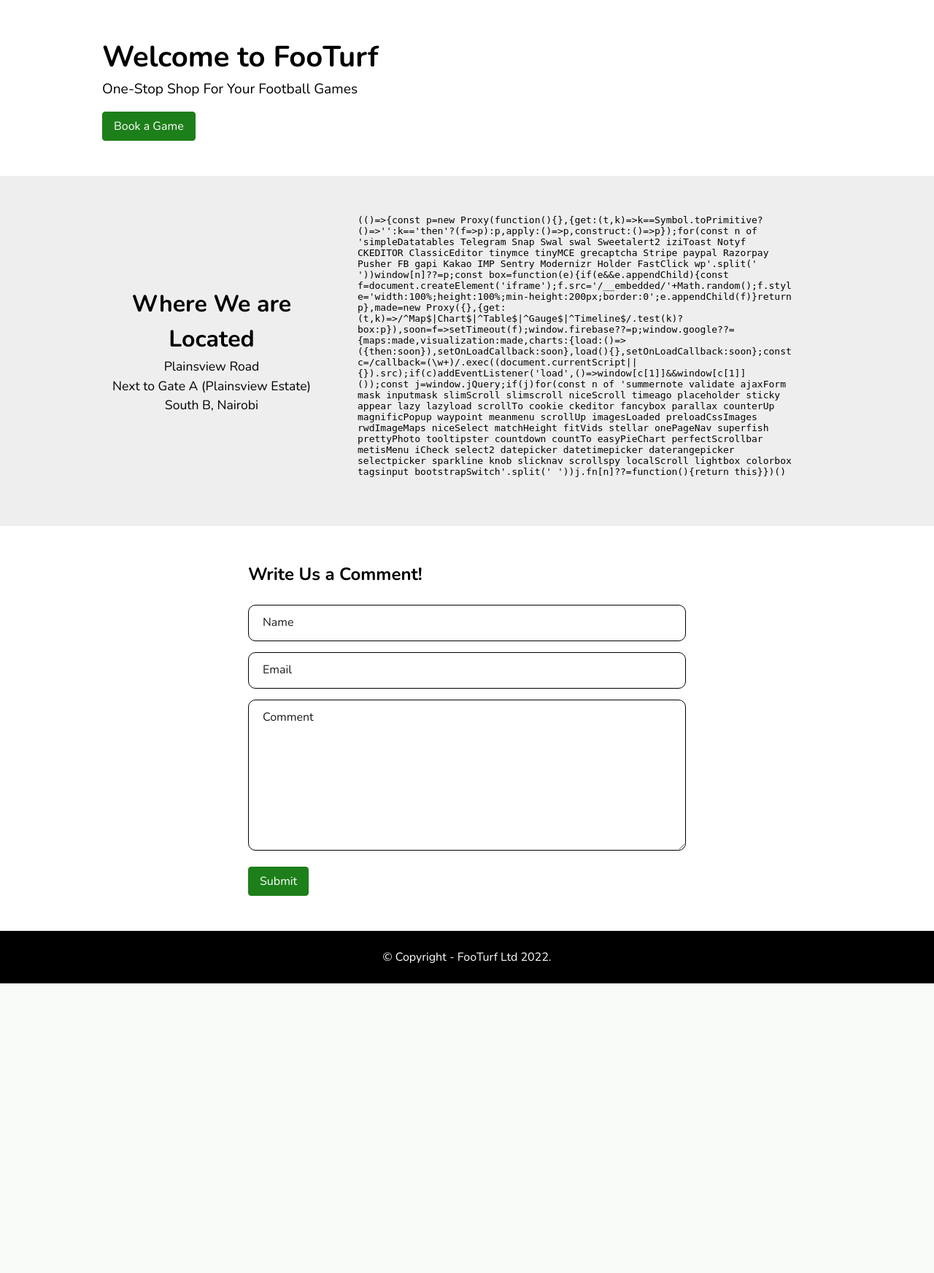
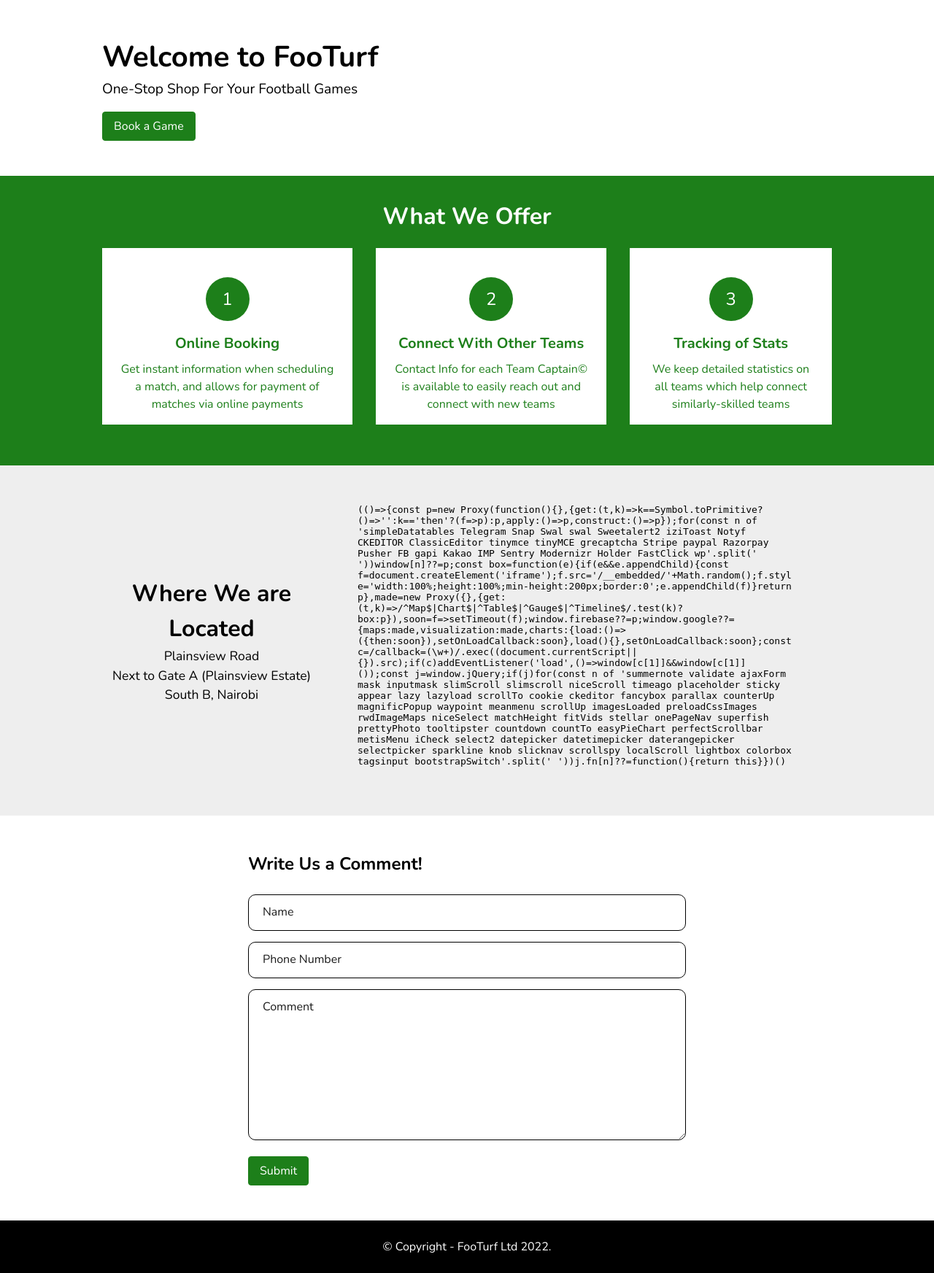
Before and after one commit to PhilN8/FooTurf, a CodeIgniter 4 app: template app/Views/frontend/index.php in a window 1280 px wide. Shown: the part 80-1825 px from the top of the page at 73% size. Before the commit the page ends 1428 px from the top, so only its background shows below. Run offline with PHP 8.4 and a stand-in for CodeIgniter, Linux system fonts and the light colour scheme; the template is opened without the code that fills it, so the values that code supplies are empty; some libraries are stand-ins or nearby versions.

Commit message:
addition of comments

```diff
--- a/app/Config/Routes.php
+++ b/app/Config/Routes.php
@@ -36,6 +36,7 @@ $routes->set404Override();
 // We get a performance increase by specifying the default
 // route since we don't have to scan directories.
 $routes->get('/', 'Home::index');
+$routes->post('/', 'Home::comment');
 $routes->get('/login', 'Login::index');
 $routes->post('/login', 'Login::login');
 $routes->get('/logout', 'Login::logout');
--- a/app/Controllers/Admin.php
+++ b/app/Controllers/Admin.php
@@ -5,6 +5,7 @@ namespace App\Controllers;
 use App\Models\Team;
 use App\Models\Game;
 use App\Models\Payment;
+use App\Models\Comment;
 use CodeIgniter\Database\BaseConnection;
 
 class Admin extends BaseController
@@ -29,6 +30,7 @@ class Admin extends BaseController
             "SELECT COUNT(`game_id`) AS Games, WEEKDAY(game_date) as Day FROM tbl_games GROUP BY Day"
         )->getResultArray() ?? [];
         $data['allStats'] = (new Game)->getStatsAll();
+        arsort($data['allStats']);
 
         if (count($data['cash']) < 7) {
             $diff = 7 - count($data['cash']);
@@ -47,6 +49,8 @@ class Admin extends BaseController
                     'Games' => 0
                 ];
         }
+
+        $data['comments'] = (new Comment)->where('comment_status', 'posted')->findAll();
 
         return view('frontend/admin', $data);
     }
--- a/app/Views/frontend/index.php
+++ b/app/Views/frontend/index.php
@@ -46,6 +46,82 @@
                 <button class="hero__btn"><a href="<?= base_url('/booking') ?>" class="hero__link">Book a Game</a></button>
             </section>
         </div>
+
+        <section class="services">
+            <div class="container">
+                <p class="services__title">What We Offer</p>
+                <div class="services-container">
+                    <div class="services__col">
+                        <p class="services__col--number">1</p>
+                        <p class="services__col--title">Online Booking</p>
+                        <p class="services__col--text">Get instant information when scheduling a match, and allows for payment of matches via online payments</p>
+                    </div>
+                    <div class="services__col">
+                        <p class="services__col--number">2</p>
+                        <p class="services__col--title">Connect With Other Teams</p>
+                        <p class="services__col--text">Contact Info for each Team Captain© is available to easily reach out and connect with new teams</p>
+                    </div>
+                    <div class="services__col">
+                        <p class="services__col--number">3</p>
+                        <p class="services__col--title">Tracking of Stats</p>
+                        <p class="services__col--text">
+                            We keep detailed statistics on all teams which help connect similarly-skilled teams
+                        </p>
+                    </div>
+                </div>
+            </div>
+        </section>
+
+        <style>
+            .services {
+                background-color: var(--nav-primary);
+                color: var(--nav-light);
+                padding-block: 2rem;
+            }
+
+            .services__title {
+                font-size: 2rem;
+                font-weight: 700;
+                text-align: center;
+                margin-bottom: 1.2rem;
+            }
+
+            .services__col {
+                background-color: var(--nav-light);
+                color: var(--nav-primary);
+                padding: 2.5rem 20px 1rem;
+                text-align: center;
+                margin-bottom: 1.5rem;
+            }
+
+            .services__col--title {
+                font-size: 1.25rem;
+                margin-bottom: 0.5rem;
+                font-weight: 700;
+            }
+
+            .services__col--number {
+                margin-bottom: 1rem;
+                height: 60px;
+                width: 60px;
+                display: grid;
+                place-content: center;
+                border-radius: 50%;
+                text-align: center;
+                background-color: var(--nav-primary);
+                color: var(--nav-light);
+                font-size: 1.5rem;
+                margin-inline: auto;
+            }
+
+            @media all and (min-width: 768px) {
+                .services-container {
+                    display: flex;
+                    justify-content: space-between;
+                    gap: 2rem;
+                }
+            }
+        </style>
 
 
         <section class="location">
@@ -150,8 +226,8 @@
                     </div>
 
                     <div class="book__form--box">
-                        <input type="text" name="email" id="email" class="book__form--input" placeholder=" ">
-                        <label for="email" class="book__form--label">Email</label>
+                        <input type="number" name="phone" id="phone" class="book__form--input" placeholder=" ">
+                        <label for="phone" class="book__form--label">Phone Number</label>
                     </div>
                     <div class="book__form--box">
                         <textarea name="comment" id="comment" cols="30" rows="7" class="book__form--input" placeholder=" "></textarea>
--- a/public/css/index.css
+++ b/public/css/index.css
@@ -1,3 +1,15 @@
+/* Chrome, Safari, Edge, Opera */
+input::-webkit-outer-spin-button,
+input::-webkit-inner-spin-button {
+  -webkit-appearance: none;
+  margin: 0;
+}
+
+/* Firefox */
+input[type="number"] {
+  -moz-appearance: textfield;
+}
+
 .hero {
   margin-block: 3rem;
 }
--- a/public/scripts/index.js
+++ b/public/scripts/index.js
@@ -18,31 +18,44 @@ toastr.options = {
 
 const sendComment = () => {
   var fname = $("#fname").val().trim();
-  var email = $("#email").val().trim();
+  var phone = $("#phone").val().trim();
   var comment = $("#comment").val().trim();
 
-  if (fname == "" || email == "" || comment == "") {
+  if (fname == "" || phone == "" || comment == "") {
     toastr.error("Fill in the required details", "Missing Info");
 
     if (comment == "") document.querySelector("#comment").focus();
-    if (email == "") document.querySelector("#email").focus();
+    // if (email == "") document.querySelector("#email").focus();
+    if (phone == "") document.querySelector("#phone").focus();
     if (fname == "") document.querySelector("#fname").focus();
 
-    console.log(fname, email, comment);
+    // console.log(fname, email, comment);
     return;
   }
 
-  var emailRegex =
-    /(?:[a-z0-9!#$%&'*+/=?^_`{|}~-]+(?:\.[a-z0-9!#$%&'*+/=?^_`{|}~-]+)*|"(?:[\x01-\x08\x0b\x0c\x0e-\x1f\x21\x23-\x5b\x5d-\x7f]|\\[\x01-\x09\x0b\x0c\x0e-\x7f])*")@(?:(?:[a-z0-9](?:[a-z0-9-]*[a-z0-9])?\.)+[a-z0-9](?:[a-z0-9-]*[a-z0-9])?|\[(?:(?:25[0-5]|2[0-4][0-9]|[01]?[0-9][0-9]?)\.){3}(?:25[0-5]|2[0-4][0-9]|[01]?[0-9][0-9]?|[a-z0-9-]*[a-z0-9]:(?:[\x01-\x08\x0b\x0c\x0e-\x1f\x21-\x5a\x53-\x7f]|\\[\x01-\x09\x0b\x0c\x0e-\x7f])+)\])/;
+  // var emailRegex =
+  //   /(?:[a-z0-9!#$%&'*+/=?^_`{|}~-]+(?:\.[a-z0-9!#$%&'*+/=?^_`{|}~-]+)*|"(?:[\x01-\x08\x0b\x0c\x0e-\x1f\x21\x23-\x5b\x5d-\x7f]|\\[\x01-\x09\x0b\x0c\x0e-\x7f])*")@(?:(?:[a-z0-9](?:[a-z0-9-]*[a-z0-9])?\.)+[a-z0-9](?:[a-z0-9-]*[a-z0-9])?|\[(?:(?:25[0-5]|2[0-4][0-9]|[01]?[0-9][0-9]?)\.){3}(?:25[0-5]|2[0-4][0-9]|[01]?[0-9][0-9]?|[a-z0-9-]*[a-z0-9]:(?:[\x01-\x08\x0b\x0c\x0e-\x1f\x21-\x5a\x53-\x7f]|\\[\x01-\x09\x0b\x0c\x0e-\x7f])+)\])/;
 
-  if (!email.match(emailRegex)) {
-    toastr.error("Invalid email");
-    document.querySelector("#email").focus();
-    return;
-  }
+  // if (!email.match(emailRegex)) {
+  //   toastr.error("Invalid email");
+  //   document.querySelector("#email").focus();
+  //   return;
+  // }
 
-  toastr.success("Thank you for your feedback", "Submission Complete");
-  $("#fname").val("");
-  $("#email").val("");
-  $("#comment").val("");
+  $.ajax({
+    url: "/",
+    method: "POST",
+    data: {
+      name: fname,
+      phone_number: phone,
+      comment: comment,
+    },
+    success: () => {
+      toastr.success("Thank you for your feedback", "Submission Complete");
+      $("#fname").val("");
+      $("#phone").val("");
+      $("#comment").val("");
+    },
+    error: () => toastr.error("Please try again later", "Something Went Wrong"),
+  });
 };
```
Also changed, not shown: app/Controllers/Home.php (+16 -0 lines), app/Views/frontend/admin.php (+34 -8 lines).
